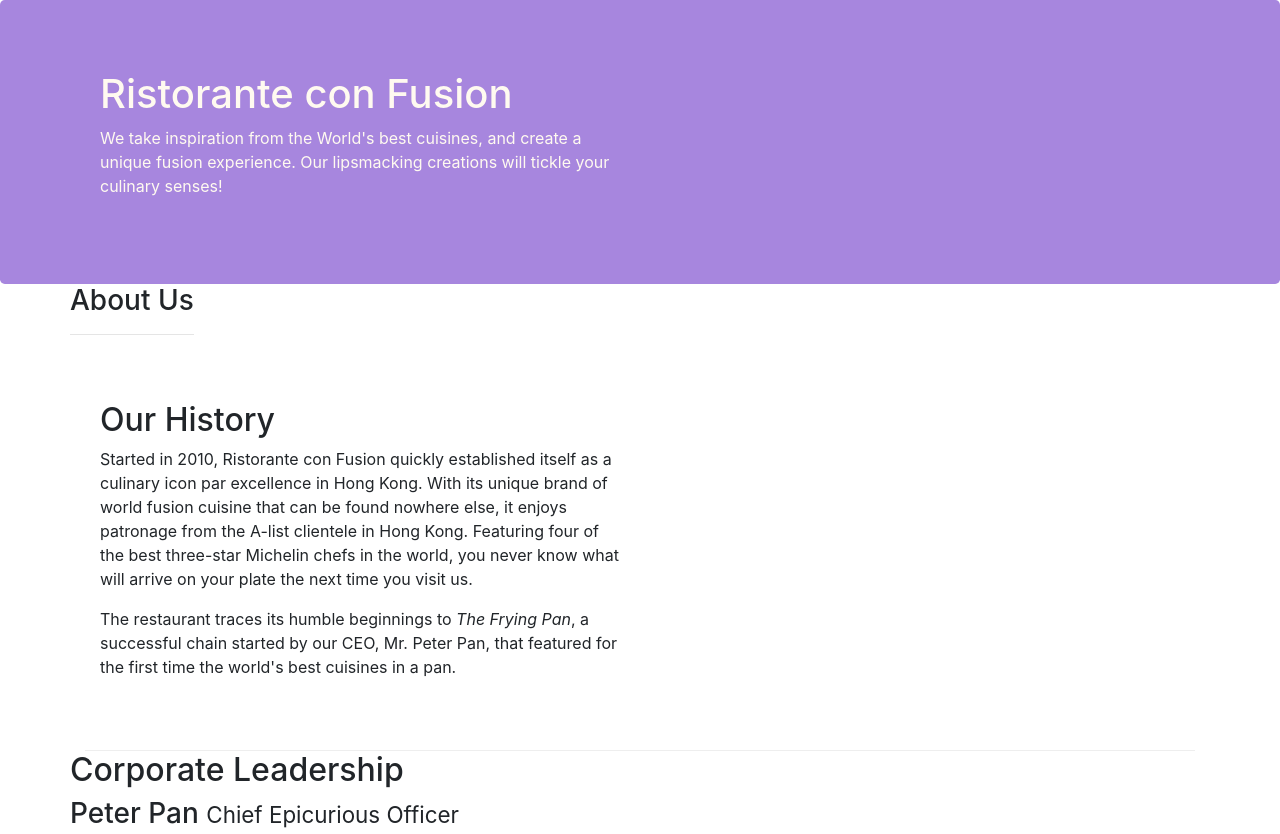
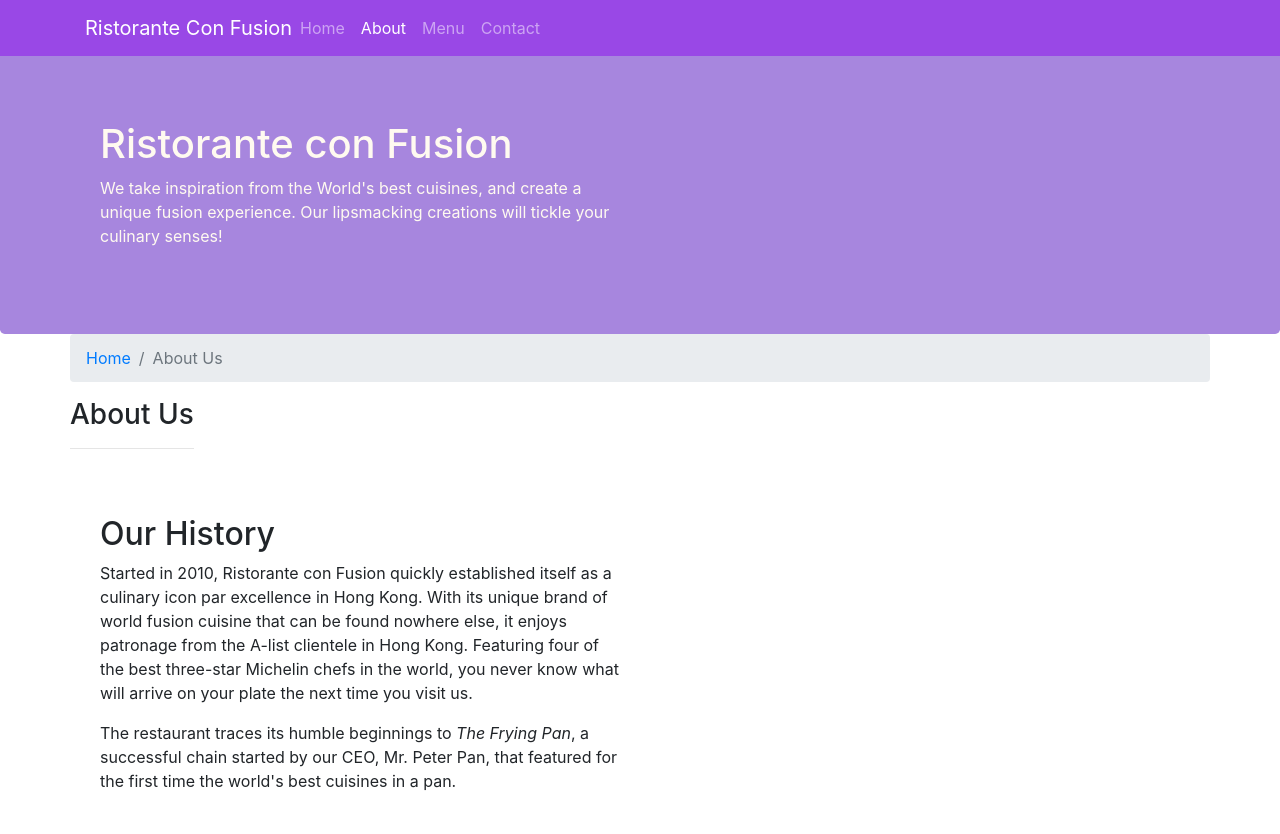
Before and after one commit to Micahget/Peter-s-Dish, a website: page aboutus.html in a window 1280 px wide. Shown: the top 834 px of the page. Drawn offline with nearby package versions, Linux system fonts and the light colour scheme.

Commit message:
Nav bar with Breadcramp

```diff
--- a/aboutus.html
+++ b/aboutus.html
@@ -17,6 +17,31 @@
 </head>
 
 <body>
+    <!-- navigation bar -->
+    <nav class="navbar navbar-dark navbar-expand-sm  fixed-top ">
+        <div class="container">
+            <button class="navbar-toggler" type="button" data-toggle="collapse" data-target="#Navbar">
+                <span class="navbar-toggler-icon"></span>
+
+            </button>
+            <a class="navbar-brand mr-auto" href="#">Ristorante Con Fusion</a>
+            <div class="collapse navbar-collapse" id="Navbar">
+
+
+            <ul class="navbar-nav mr-auto">
+                <li class="nav-item"><a class="nav-link" href="./index.html">Home</a></li>
+                <li class="nav-item active"><a class="nav-link" href="#">About</a></li>
+                <li class="nav-item"><a class="nav-link" href="#">Menu</a></li>
+                <li class="nav-item"><a class="nav-link" href="#">Contact</a></li>
+
+            </ul>
+        </div>
+
+        </div>
+
+    </nav>
+    <!-- navigation bar -->
+
 
     <header class="jumbotron">
         <div class="container">
@@ -33,6 +58,10 @@
 
     <div class="container">
         <div class="row">
+            <ol class="col-12 breadcrumb">
+                <li class="breadcrumb-item"><a href="./index.html">Home</a></li>
+                <li class="breadcrumb-item active">About Us</li>
+            </ol>
             <div>
                <h3>About Us</h3>
                <hr>
@@ -72,7 +101,7 @@
                 <div class="col-4 offset-1 col-sm-2">
                     <h5>Links</h5>
                     <ul class="list-unstyled">
-                        <li><a href="#">Home</a></li>
+                        <li><a href="./index.html">Home</a></li>
                         <li><a href="#">About</a></li>
                         <li><a href="#">Menu</a></li>
                         <li><a href="#">Contact</a></li>
--- a/css/styles.css
+++ b/css/styles.css
@@ -27,3 +27,15 @@
     margin: 0px;
     color: black;
 }
+
+body{
+    /* for navigation bar */
+    padding:50px 0px 0px 0px;
+    z-index:0;
+
+}
+.navbar-dark{
+    /* developer.android.com */
+ background-color: rgb(153, 72, 230);
+
+}
```
Also changed, not shown: index.html (+25 -1 lines).
